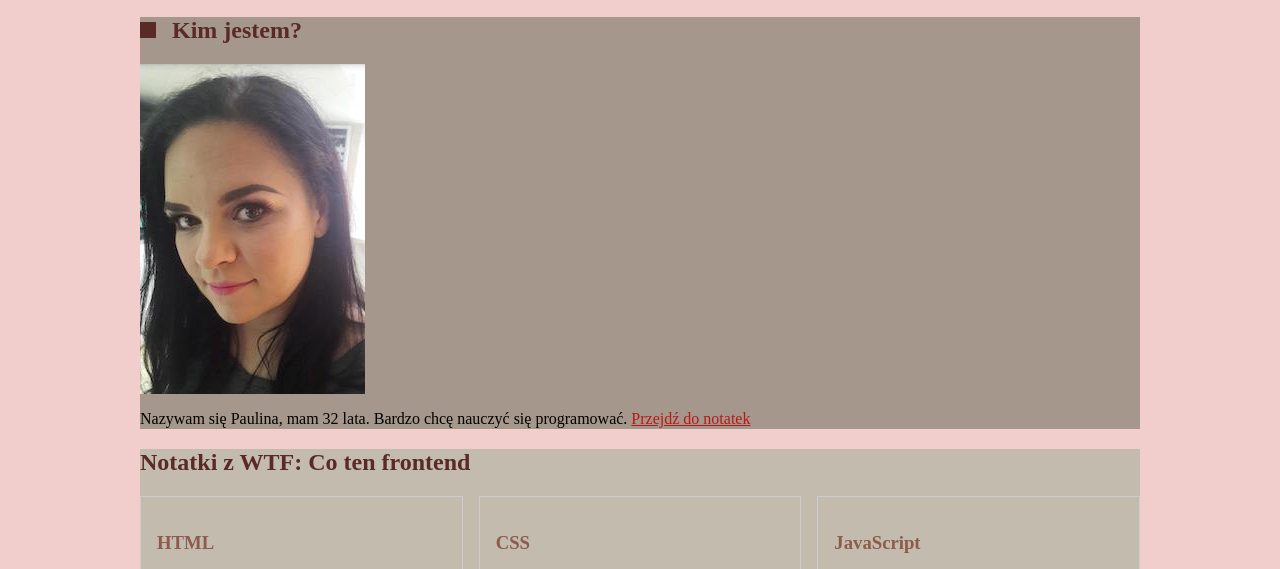
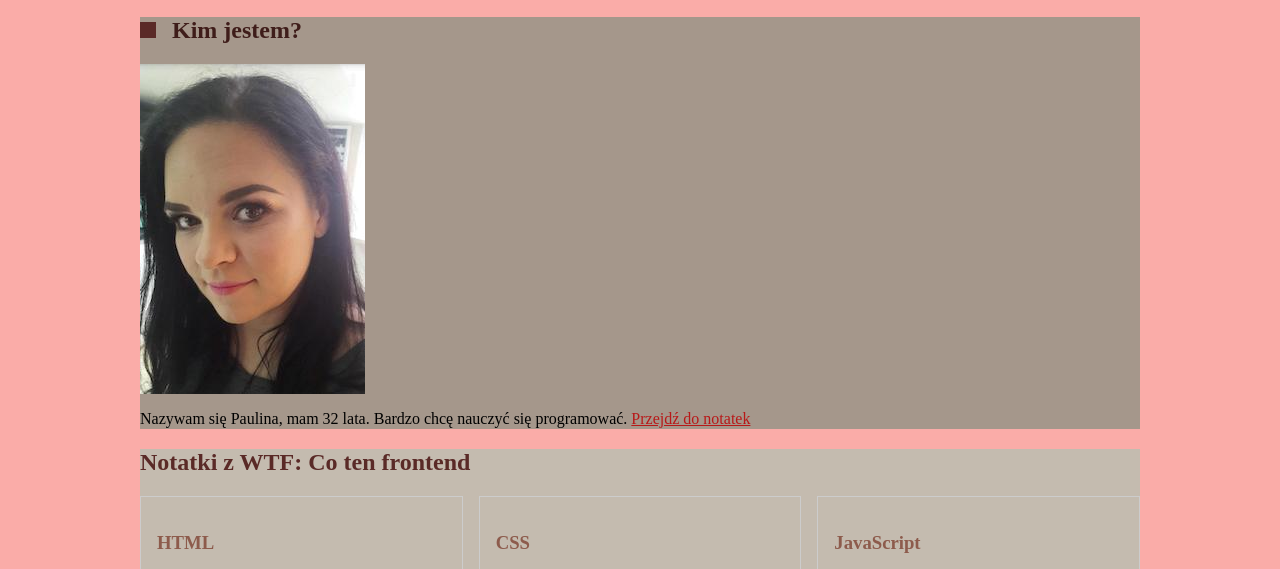
Before and after one commit to paulina-studniak/homepage-webpack, a website built with webpack: page src/pages/index.html in a window 1280 px wide. Shown: the part 200-769 px from the top of the page. Built offline with nearby package versions, Linux system fonts and the light colour scheme.

Commit message:
new heading color

```diff
--- a/src/scss/main.scss
+++ b/src/scss/main.scss
@@ -15,13 +15,13 @@ html {
 }
 
 body {
-  background-color: #f1cdcb;
+  background-color: #faaca8;
 
 }
 .about {
   background: #a5978b;
   &__heading {
-    color: #5a2a27;
+    color: #3f1d1a;
     &::before {
       content: "";
       display: inline-block;
```
